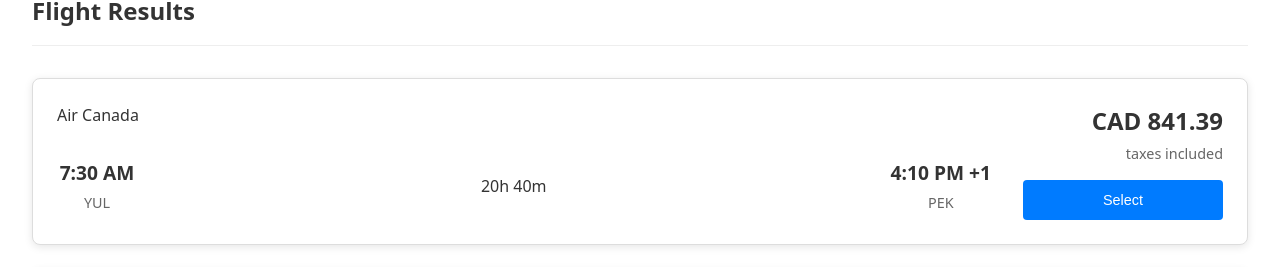
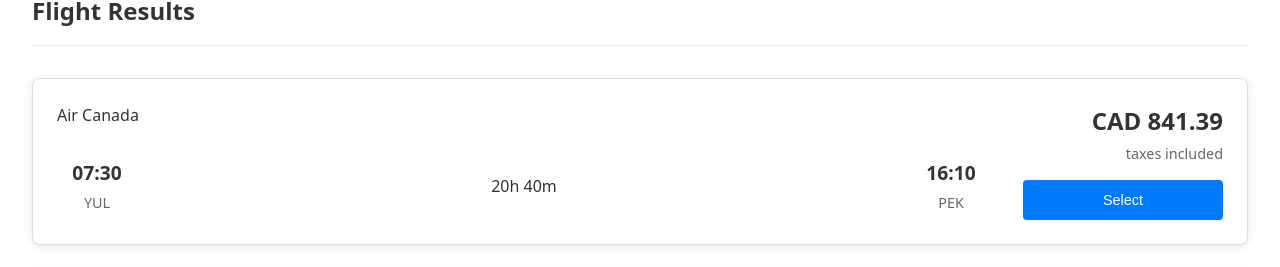
Before and after one commit to HeshamHamshary/FlightHub-Assignment, a React (Vite) app in the folder apps/Frontend/: page / in a window 1280 px wide. Shown: the part 492-759 px from the top of the page. Built offline with nearby package versions, Linux system fonts and the light colour scheme.

Commit message:
Added data types + simplified flightCard and FlightList
Now using new data types defined in flightTypes.ts to prepare for backend requests

```diff
--- a/apps/Frontend/src/components/Flight.tsx
+++ /dev/null
@@ -1,90 +0,0 @@
-// Flight type constants
-export const FlightType = {
-  ONE_WAY: 'one-way',
-  ROUND_TRIP: 'round-trip'
-} as const
-
-export type FlightType = typeof FlightType[keyof typeof FlightType]
-
-// Flight component interface
-export interface FlightProps {
-  type: FlightType
-  outboundFlight: {
-    airline: string
-    departure: string
-    arrival: string
-    departureTime: string
-    arrivalTime: string
-    duration: string
-    price: number
-  }
-  returnFlight?: {
-    airline: string
-    departure: string
-    arrival: string
-    departureTime: string
-    arrivalTime: string
-    duration: string
-    price: number
-  }
-  totalPrice?: number
-}
-
-// Reusable Flight Route component
-const FlightRoute = ({ flight }: { flight: FlightProps['outboundFlight'] | FlightProps['returnFlight'] }) => (
-  <div className="flight-route">
-    <div className="airline-info">
-      <span className="airline-name">{flight?.airline}</span>
-    </div>
-
-    <div className="route-info">
-      <div className="departure">
-        <div className="time">{flight?.departureTime}</div>
-        <div className="airport">{flight?.departure}</div>
-      </div>
-
-      <div className="flight-path">
-        <div className="duration">{flight?.duration}</div>
-      </div>
-
-      <div className="arrival">
-        <div className="time">{flight?.arrivalTime}</div>
-        <div className="airport">{flight?.arrival}</div>
-      </div>
-    </div>
-  </div>
-)
-
-const Flight = ({ type, outboundFlight, returnFlight, totalPrice }: FlightProps) => {
-  return (
-    <div className="flight-card">
-      <div className="flight-content">
-        {/* Flight Details */}
-        <div className="flight-details">
-          {type === FlightType.ONE_WAY ? (
-            <FlightRoute flight={outboundFlight} />
-          ) : (
-            <div className="round-trip-flights">
-              <FlightRoute flight={outboundFlight} />
-              {returnFlight && <FlightRoute flight={returnFlight} />}
-            </div>
-          )}
-        </div>
-
-        {/* Price and Actions */}
-        <div className="flight-actions">
-          <div className="price-info">
-            <div className="price">CAD {type === FlightType.ONE_WAY ? outboundFlight.price : totalPrice}</div>
-            <div className="taxes">taxes included</div>
-          </div>
-
-          <div className="action-buttons">
-            <button className="btn-primary">Select</button>
-          </div>
-        </div>
-      </div>
-    </div>
-  )
-}
-
-export default Flight
--- /dev/null
+++ b/apps/Frontend/src/components/FlightCard.tsx
@@ -0,0 +1,70 @@
+import { type Flight, type Trip } from '../types/flightTypes'
+
+// Flight component interface
+export interface FlightProps {
+  trip: Trip
+}
+
+// Reusable Flight Route component
+const FlightRoute = ({ flight, departureDate }: { flight: Flight; departureDate: string }) => (
+  <div className="flight-route">
+    <div className="airline-info">
+      <span className="airline-name">{flight.airline.name}</span>
+    </div>
+
+    <div className="route-info">
+      <div className="departure">
+        <div className="time">{flight.departureTime}</div>
+        <div className="airport">{flight.departureAirport.iataCode}</div>
+      </div>
+
+      <div className="flight-path">
+        <div className="duration">20h 40m</div>
+      </div>
+
+      <div className="arrival">
+        <div className="time">{flight.arrivalTime}</div>
+        <div className="airport">{flight.arrivalAirport.iataCode}</div>
+      </div>
+    </div>
+  </div>
+)
+
+const FlightCard = ({ trip }: FlightProps) => {
+  return (
+    <div className="flight-card">
+      <div className="flight-content">
+        {/* Flight Details */}
+        <div className="flight-details">
+          {trip.type === 'one-way' ? (
+            <FlightRoute flight={trip.flights[0].flight} departureDate={trip.flights[0].departureDate} />
+          ) : (
+            <div className="round-trip-flights">
+              {trip.flights.map((flightSegment, index) => (
+                <FlightRoute
+                  key={index}
+                  flight={flightSegment.flight}
+                  departureDate={flightSegment.departureDate}
+                />
+              ))}
+            </div>
+          )}
+        </div>
+
+        {/* Price and Actions */}
+        <div className="flight-actions">
+          <div className="price-info">
+            <div className="price">CAD {trip.totalPrice}</div>
+            <div className="taxes">taxes included</div>
+          </div>
+
+          <div className="action-buttons">
+            <button className="btn-primary">Select</button>
+          </div>
+        </div>
+      </div>
+    </div>
+  )
+}
+
+export default FlightCard
--- a/apps/Frontend/src/components/FlightList.tsx
+++ b/apps/Frontend/src/components/FlightList.tsx
@@ -1,60 +1,100 @@
-import Flight, { FlightType } from './Flight'
+import FlightCard from './FlightCard'
+import { type Trip, type Flight, type Airline, type Airport } from '../types/flightTypes'
 
 // Main FlightList component
 function FlightList() {
 
-  // Mock flight data
-  const flights = [
+  // Mock data
+  const mockAirline: Airline = {
+    iataCode: 'AC',
+    name: 'Air Canada'
+  }
+
+  const mockYUL: Airport = {
+    iataCode: 'YUL',
+    name: 'Pierre Elliott Trudeau International',
+    city: 'Montreal',
+    latitude: 45.4706,
+    longitude: -73.7408,
+    timezone: 'America/Montreal',
+    cityCode: 'YMQ'
+  }
+
+  const mockPEK: Airport = {
+    iataCode: 'PEK',
+    name: 'Beijing Capital International',
+    city: 'Beijing',
+    latitude: 40.0799,
+    longitude: 116.6031,
+    timezone: 'Asia/Shanghai',
+    cityCode: 'BJS'
+  }
+
+  const mockYVR: Airport = {
+    iataCode: 'YVR',
+    name: 'Vancouver International',
+    city: 'Vancouver',
+    latitude: 49.1967,
+    longitude: -123.1815,
+    timezone: 'America/Vancouver',
+    cityCode: 'YVR'
+  }
+
+  // Mock flights
+  const outboundFlight: Flight = {
+    flightNumber: '301',
+    airline: mockAirline,
+    departureAirport: mockYUL,
+    arrivalAirport: mockPEK,
+    departureTime: '07:30',
+    arrivalTime: '16:10',
+    price: 841.39,
+  }
+
+  const returnFlight: Flight = {
+    flightNumber: '302',
+    airline: mockAirline,
+    departureAirport: mockPEK,
+    arrivalAirport: mockYUL,
+    departureTime: '18:05',
+    arrivalTime: '00:36',
+    price: 512.30,
+  }
+
+  // Mock trips
+  const trips: Trip[] = [
     {
-      id: 1,
-      type: FlightType.ONE_WAY,
-      outboundFlight: {
-        airline: 'Air Canada',
-        departure: 'YUL',
-        arrival: 'PEK',
-        departureTime: '7:30 AM',
-        arrivalTime: '4:10 PM +1',
-        layover: '2h 30m in YVR',
-        duration: '20h 40m',
-        price: 841.39
-      }
+      id: '1',
+      type: 'one-way',
+      flights: [
+        {
+          flight: outboundFlight,
+          departureDate: '2024-01-15'
+        }
+      ],
+      totalPrice: 841.39,
+      createdAt: new Date().toISOString()
     },
     {
-      id: 2,
-      type: FlightType.ROUND_TRIP,
-      outboundFlight: {
-        airline: 'Air Canada',
-        departure: 'YUL',
-        arrival: 'PEK',
-        departureTime: '7:30 AM',
-        arrivalTime: '4:10 PM +1',
-        layover: '2h 30m in YVR',
-        duration: '20h 40m',
-        price: 841.39
-      },
-      returnFlight: {
-        airline: 'Air Canada',
-        departure: 'PEK',
-        arrival: 'YUL',
-        departureTime: '6:05 PM',
-        arrivalTime: '12:36 AM +1',
-        layover: '2h 30m in YVR',
-        duration: '18h 31m',
-        price: 512.30
-      }
+      id: '2',
+      type: 'round-trip',
+      flights: [
+        {
+          flight: outboundFlight,
+          departureDate: '2024-01-15'
+        },
+        {
+          flight: returnFlight,
+          departureDate: '2024-01-22'
+        }
+      ],
+      totalPrice: 1353.69,
+      createdAt: new Date().toISOString()
     }
   ]
 
-  // Sort flights by total price (lowest first)
-  const sortedFlights = [...flights].sort((a, b) => {
-    const aTotalPrice = a.type === FlightType.ONE_WAY
-      ? a.outboundFlight.price
-      : a.outboundFlight.price + (a.returnFlight?.price || 0)
-    const bTotalPrice = b.type === FlightType.ONE_WAY
-      ? b.outboundFlight.price
-      : b.outboundFlight.price + (b.returnFlight?.price || 0)
-    return aTotalPrice - bTotalPrice
-  })
+  // Sort trips by total price (lowest first)
+  const sortedTrips = [...trips].sort((a, b) => a.totalPrice - b.totalPrice)
 
   return (
     <div className="flight-list-container">
@@ -65,16 +105,10 @@
 
       {/* Flight cards */}
       <div className="flight-cards">
-        {sortedFlights.map((flight) => (
-          <Flight
-            key={flight.id}
-            type={flight.type}
-            outboundFlight={flight.outboundFlight}
-            returnFlight={flight.returnFlight}
-            totalPrice={flight.type === FlightType.ONE_WAY
-              ? flight.outboundFlight.price
-              : flight.outboundFlight.price + (flight.returnFlight?.price || 0)
-            }
+        {sortedTrips.map((trip) => (
+          <FlightCard
+            key={trip.id}
+            trip={trip}
           />
         ))}
       </div>
--- a/apps/Frontend/src/components/Header.tsx
+++ b/apps/Frontend/src/components/Header.tsx
@@ -1,4 +1,3 @@
-import BackgroundImage from '../assets/background.jpeg'
 import '../App.css'
 function Header() {
 
--- /dev/null
+++ b/apps/Frontend/src/types/flightTypes.ts
@@ -0,0 +1,70 @@
+/**
+ * Airline entity
+ */
+export interface Airline {
+  /** IATA Airline Code */
+  iataCode: string
+  /** Full airline name */
+  name: string
+}
+
+/**
+ * Airport entity
+ */
+export interface Airport {
+  /** IATA Airport Code */
+  iataCode: string
+  /** Full airport name */
+  name: string
+  /** City name */
+  city: string
+  /** Latitude coordinate */
+  latitude: number
+  /** Longitude coordinate */
+  longitude: number
+  /** Timezone identifier */
+  timezone: string
+  /** IATA City Code */
+  cityCode: string
+}
+
+/**
+ * Flight entity
+ */
+export interface Flight {
+  /** Unique flight number for the airline */
+  flightNumber: string
+  /** Reference to the airline operating this flight */
+  airline: Airline
+  /** Reference to the departure airport */
+  departureAirport: Airport
+  /** Reference to the arrival airport */
+  arrivalAirport: Airport
+  /** Departure time in the departure airport's timezone */
+  departureTime: string
+  /** Arrival time in the arrival airport's timezone */
+  arrivalTime: string
+  /** Price for a single passenger in neutral currency */
+  price: number
+}
+
+/**
+ * Trip entity
+ */
+export interface Trip {
+  /** Unique trip identifier */
+  id: string
+  /** Type of trip */
+  type: 'one-way' | 'round-trip'
+  /** Array of flights with their departure dates */
+  flights: {
+    /** Reference to the flight */
+    flight: Flight
+    /** Date of departure */
+    departureDate: string
+  }[]
+  /** Total price of all flights */
+  totalPrice: number
+  /** Trip creation timestamp */
+  createdAt: string
+}
```
